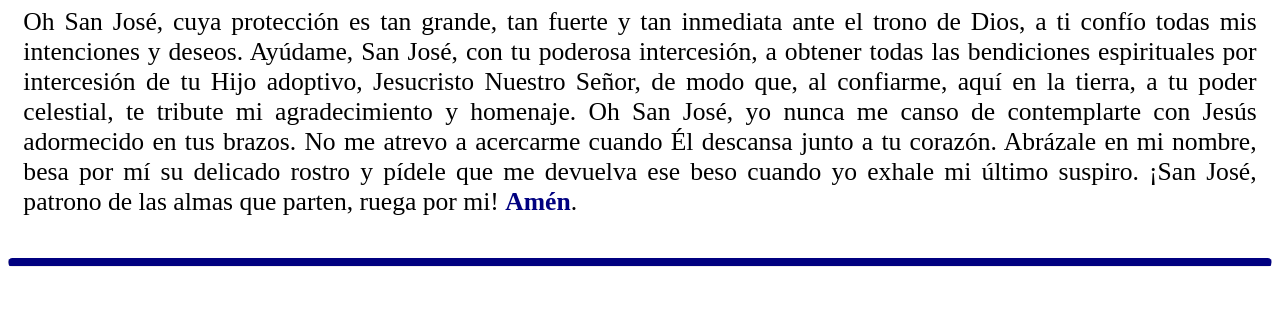
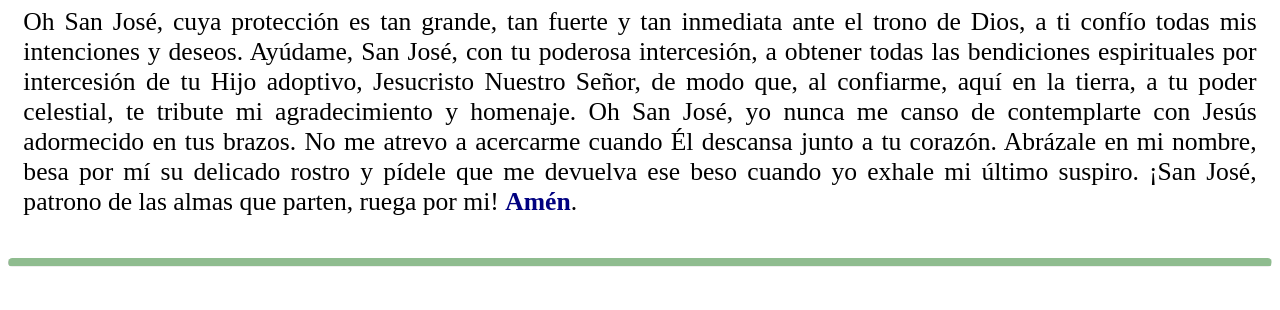
Before and after one commit to HDCS05/Oraciones-Catolicas, a plain HTML site: page assets/Oraciones/SanJose.html in a window 1280 px wide. Shown: the part 76-386 px from the top of the page. Drawn offline with Linux system fonts and the light colour scheme.

Commit message:
cambie color linea divisoria oraciones

```diff
--- a/assets/css/styleOraciones.css
+++ b/assets/css/styleOraciones.css
@@ -12,7 +12,7 @@ p {
 
 /* Rounded border - Divider */
 hr.rounded {
-  border-top: 8px solid navy;
+  border-top: 8px solid darkseagreen;
   border-radius: 5px;
 }
 
```
